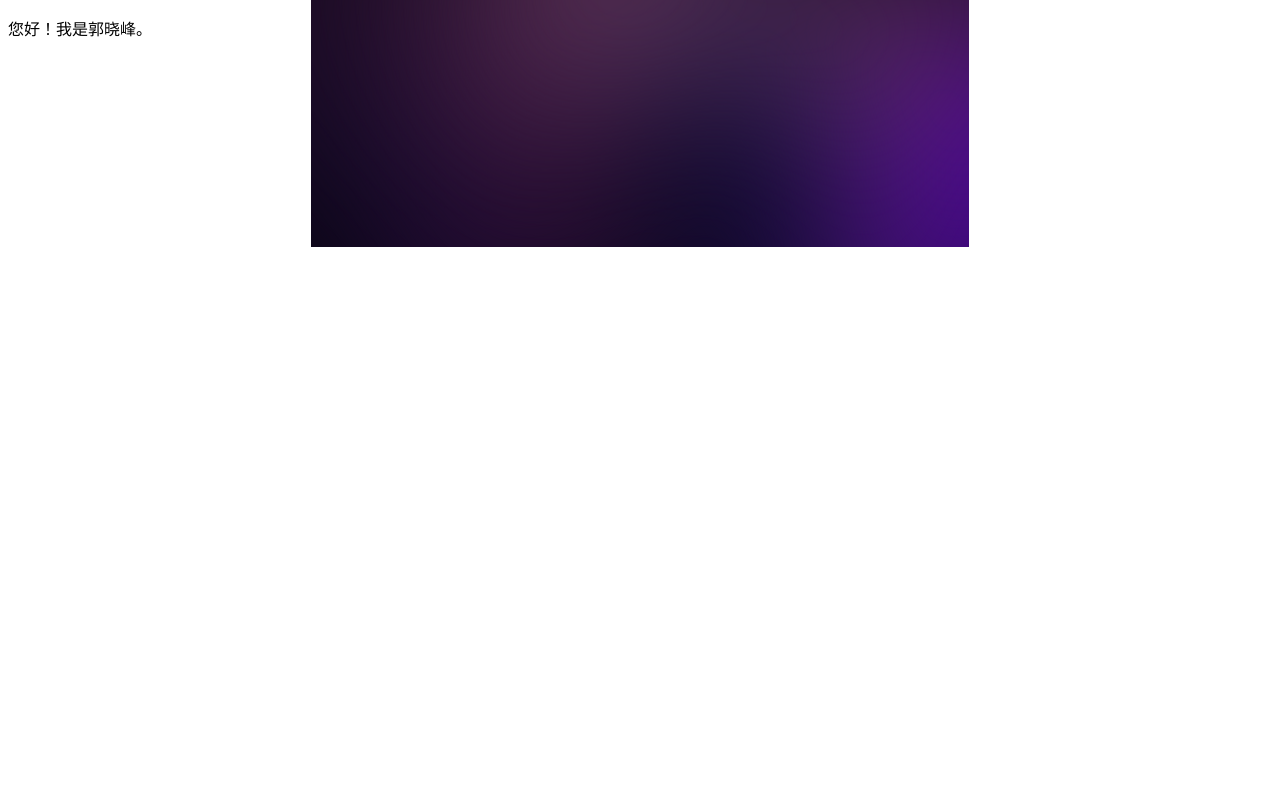
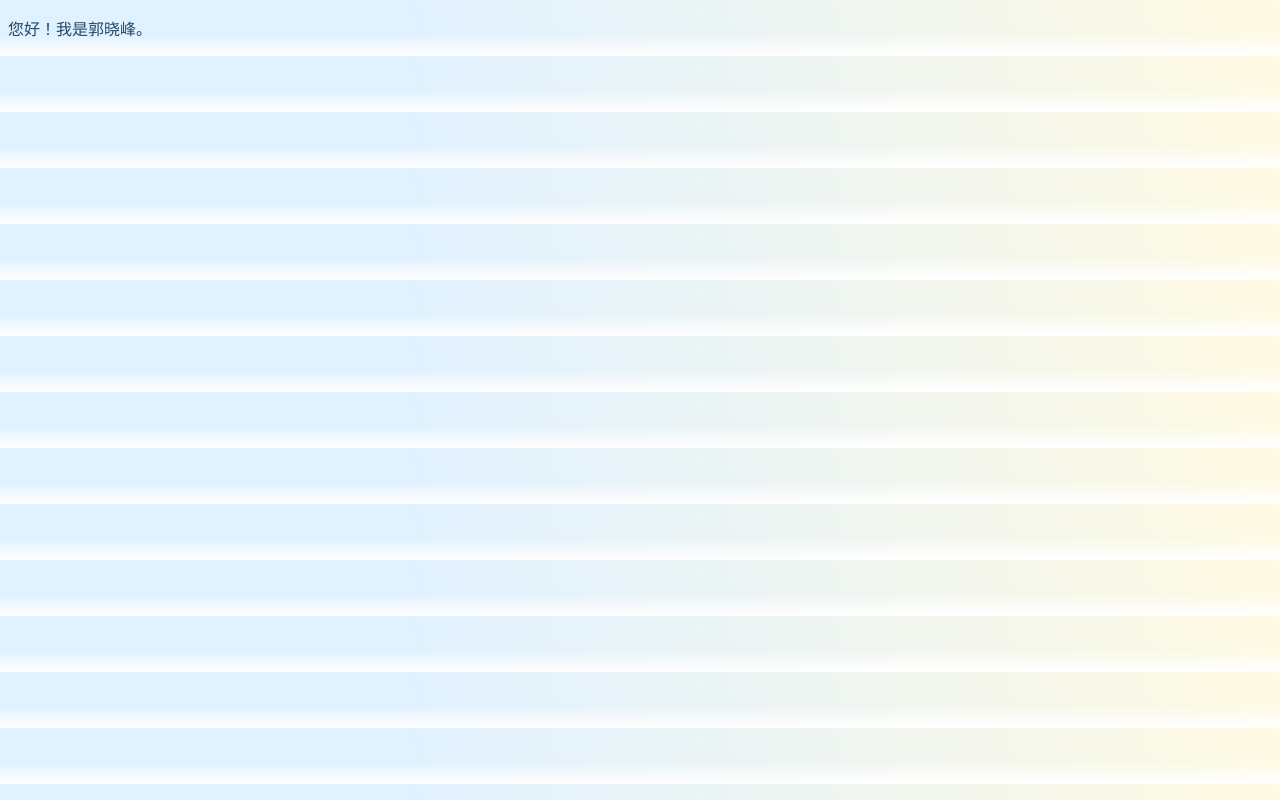
Before and after one commit to TomGuoxf/test_study, a plain HTML site: page index.html in a window 1280 px wide. Drawn offline with Linux system fonts and the light colour scheme.

Commit message:
修改了 css中body的 中的背景样式

```diff
--- a/style.css
+++ b/style.css
@@ -1,3 +1,7 @@
 .head{font-style: bold;font-size: 100%}
 
-body{background:url(image/bak.png) no-repeat center}
+/*body{background:url(image/bak.png) no-repeat center} */
+body{ background-image: linear-gradient(180deg, rgba(255, 255, 255, 0) 60%, #fff), linear-gradient(70deg, #e0f1ff 32%, #fffae3);
+    border-bottom: medium none #fff;
+    color: #234766;
+    margin-top: 0;}
```
